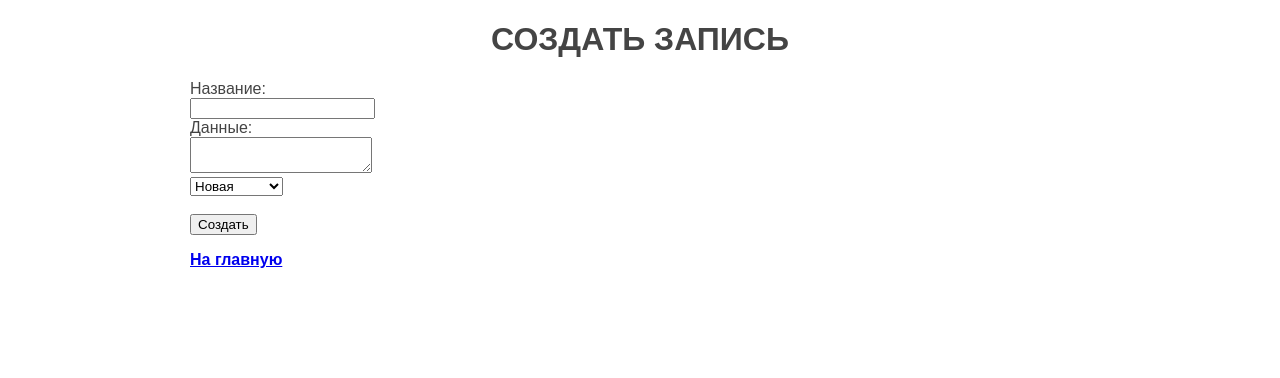
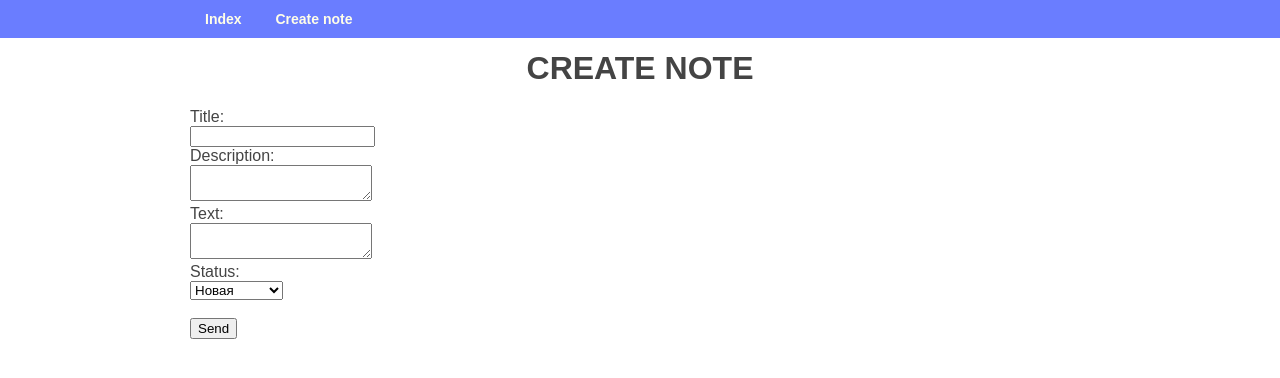
Before and after one commit to RagdIR/HW_46, a Django app: page /notes/add/ in a window 1280 px wide. Shown: the top 378 px of the page. Run offline with Django 3.2, Linux system fonts and the light colour scheme.

Commit message:
Добавлено поле description, обновлены вьюшки, модели, индесы, сделан дамп базы

```diff
--- a/source/main/urls.py
+++ b/source/main/urls.py
@@ -19,7 +19,8 @@ from webapp.views import index_view, note_create_view, note_view
 
 urlpatterns = [
     path('admin/', admin.site.urls),
-    path('', index_view),
-    path('notes/add/', note_create_view),
-    path('note/', note_view)
+    path('', index_view, name='index'),
+    path('note/<int:pk>/', note_view, name='note_view'),
+    path('notes/add/', note_create_view, name='note_create'),
+
 ]
--- a/source/webapp/static/css/style.css
+++ b/source/webapp/static/css/style.css
@@ -20,6 +20,7 @@
 h1 {
     text-align: center;
     text-transform: uppercase;
+    margin-top: 50px;
 }
 
 .text {
@@ -30,3 +31,41 @@ a {
     font-weight: bold;
     margin: auto;
 }
+
+.navbar {
+    display: block;
+    background: #6a7dff;
+    position: fixed;
+    top: 0;
+    right: 0;
+    left: 0;
+    font-size: 0;
+    box-sizing: border-box;
+    padding: 7px 30px;
+    margin-bottom: 20px;
+}
+
+.menu {
+    font-size: 14px;
+    line-height: 1;
+    padding: 0;
+    margin: 0;
+    display: inline-block;
+    color: #fffee8;
+}
+
+.menu li {
+    display: inline-block;
+}
+
+.menu a {
+    display: inline-block;
+    text-decoration: none;
+    color: inherit;
+    padding: 5px 15px;
+}
+
+.menu a:hover {
+    color: #ffc122;
+    text-decoration: underline;
+}
--- /dev/null
+++ b/source/webapp/templates/base.html
@@ -0,0 +1,28 @@
+{% load staticfiles %}
+<!doctype html>
+<html lang="zxx">
+<head>
+    <meta charset="UTF-8">
+    <meta name="viewport"
+          content="width=device-width, user-scalable=no, initial-scale=1.0, maximum-scale=1.0, minimum-scale=1.0">
+    <meta http-equiv="X-UA-Compatible" content="ie=edge">
+    <title>{% block title %}Notes{% endblock %}</title>
+
+    <link rel="stylesheet" href="{% static 'css/style.css' %}">
+    {% block links %}{% endblock %}
+</head>
+<body>
+    <nav class="navbar">
+       <div class="container">
+           <ul class="menu">
+               <li><a href="{% url 'index' %}">Index</a></li>
+               <li><a href="{% url 'note_create' %}">Create note</a></li>
+               {% block menu %}{% endblock %}
+           </ul>
+       </div>
+    </nav>
+    <div class="container">
+        {% block content %}{% endblock %}
+    </div>
+</body>
+</html>
--- a/source/webapp/templates/note_create.html
+++ b/source/webapp/templates/note_create.html
@@ -1,37 +1,30 @@
-{% load staticfiles %}
-<!DOCTYPE html>
-<html lang="en">
-<head>
-    <meta charset="UTF-8">
-    <link rel="stylesheet" href="{% static "css/style.css" %}">
-    <title>Create</title>
+{% extends 'base.html' %}
 
-</head>
-<body>
-<div class="container">
+{% block title %}Create note{% endblock %}
 
-<h1>Создать запись</h1>
+{% block content %}
+    <h1>Create Note</h1>
 
-<form action="/notes/add/" method="post">
-    {% csrf_token %}
+    <form action="{% url "note_create" %}" method="post">
+        {% csrf_token %}
 
-    <label>Название:</label><br/>
-    <input type="text" name="title"/><br/>
+        <label>Title:</label><br/>
+        <input type="text" name="title"/><br/>
 
-    <label>Данные:</label><br/>
-    <textarea name="content"></textarea><br/>
+        <label>Description:</label><br/>
+        <textarea name="text"></textarea><br/>
 
-    <select name="status">
-      <option value="new">Новая</option>
-      <option value="in_progress">В процессе</option>
-      <option value="done">Сделано</option>
-    </select><br/>
-    <br/>
-    <input type="submit" value="Создать"/>
+        <label>Text:</label><br/>
+        <textarea name="text"></textarea><br/>
 
+        <label for="id-status">Status:</label><br/>
+        <select name="status" id="id-status">
+            {% for value, label in status_choices %}
+                <option value="{{ value }}">{{ label }}</option>
+            {% endfor %}
+        </select><br/>
 
-    <p><a href="/">На главную</a></p>
-</form>
-</div>
-</body>
-</html>
+        <br/>
+        <input type="submit" value="Send"/>
+    </form>
+{% endblock %}
--- a/source/webapp/views.py
+++ b/source/webapp/views.py
@@ -1,24 +1,31 @@
-from django.shortcuts import render
-from webapp.models import Note
+from django.shortcuts import render, redirect, get_object_or_404
+
+from webapp.models import Note, STATUS_CHOICES
+from django.http import HttpResponseNotAllowed
 
 
 def index_view(request):
+    is_admin = request.GET.get('is_admin', None)
     data = Note.objects.all()
     return render(request, 'index.html', context={'notes': data})
 
+
+def note_view(request, pk):
+    note = get_object_or_404(Note, pk=pk)
+    context = {'note': note}
+    return render(request, 'note_view.html', context)
+
+
 def note_create_view(request):
     if request.method == 'GET':
-        return render(request, 'note_create.html')
+        return render(request, 'note_create.html', context={
+            'status_choices': STATUS_CHOICES
+        })
     elif request.method == 'POST':
         title = request.POST.get('title')
         text = request.POST.get('content')
         status = request.POST.get('status')
         note = Note.objects.create(title=title, text=text, status=status)
-        context = {'note': note}
-        return render(request, 'note_view.html', context)
-
-def note_view(request):
-    note_id = request.GET.get('pk')
-    note = Note.objects.get(pk=note_id)
-    context = {'note': note}
-    return render(request, 'note_view.html', context)
+        return redirect('note_view', pk=note.pk)
+    else:
+        return HttpResponseNotAllowed(permitted_methods=['GET', 'POST'])
```
Also changed, not shown: source/webapp/fixtures/dump.json (+11 -0 lines), source/webapp/models.py (+8 -2 lines), source/webapp/templates/index.html (+12 -27 lines), source/webapp/templates/note_view.html (+9 -17 lines), source/webapp/migrations/0004_auto_20200727_1719.py (added).
